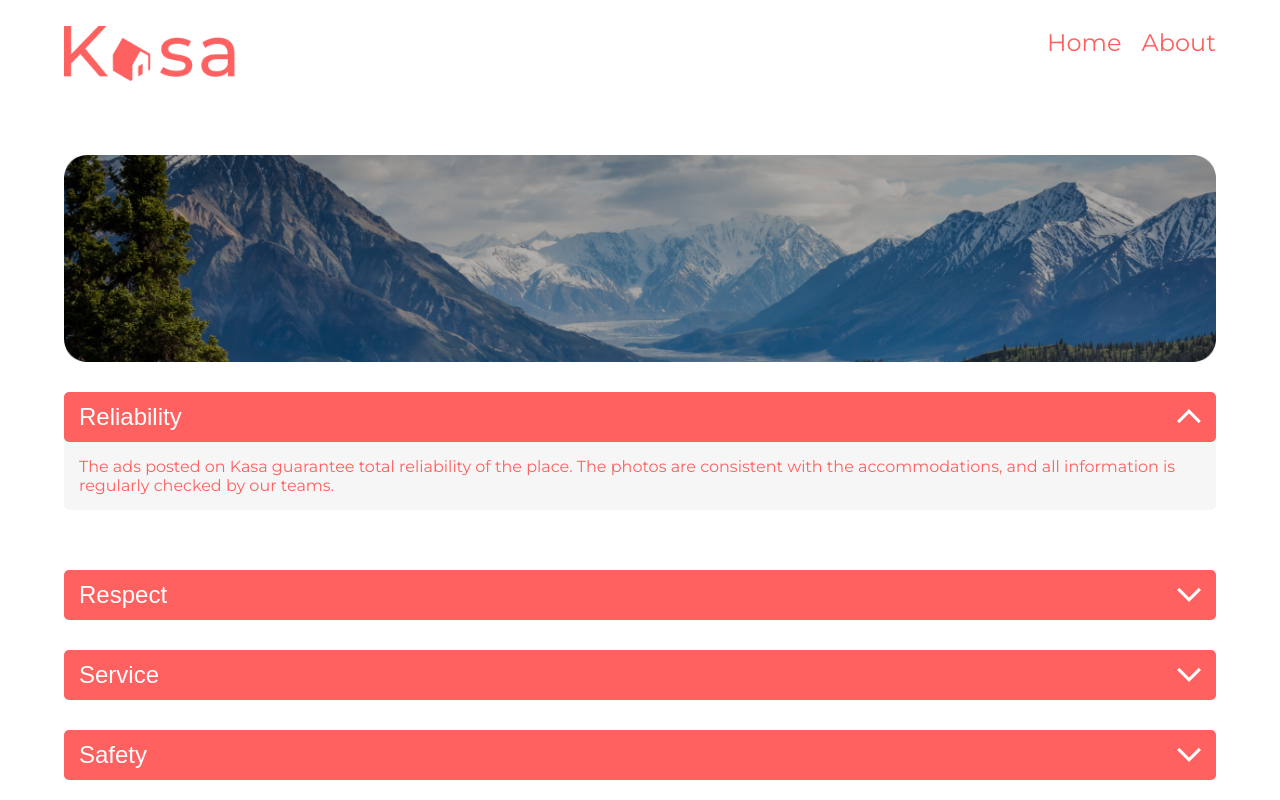
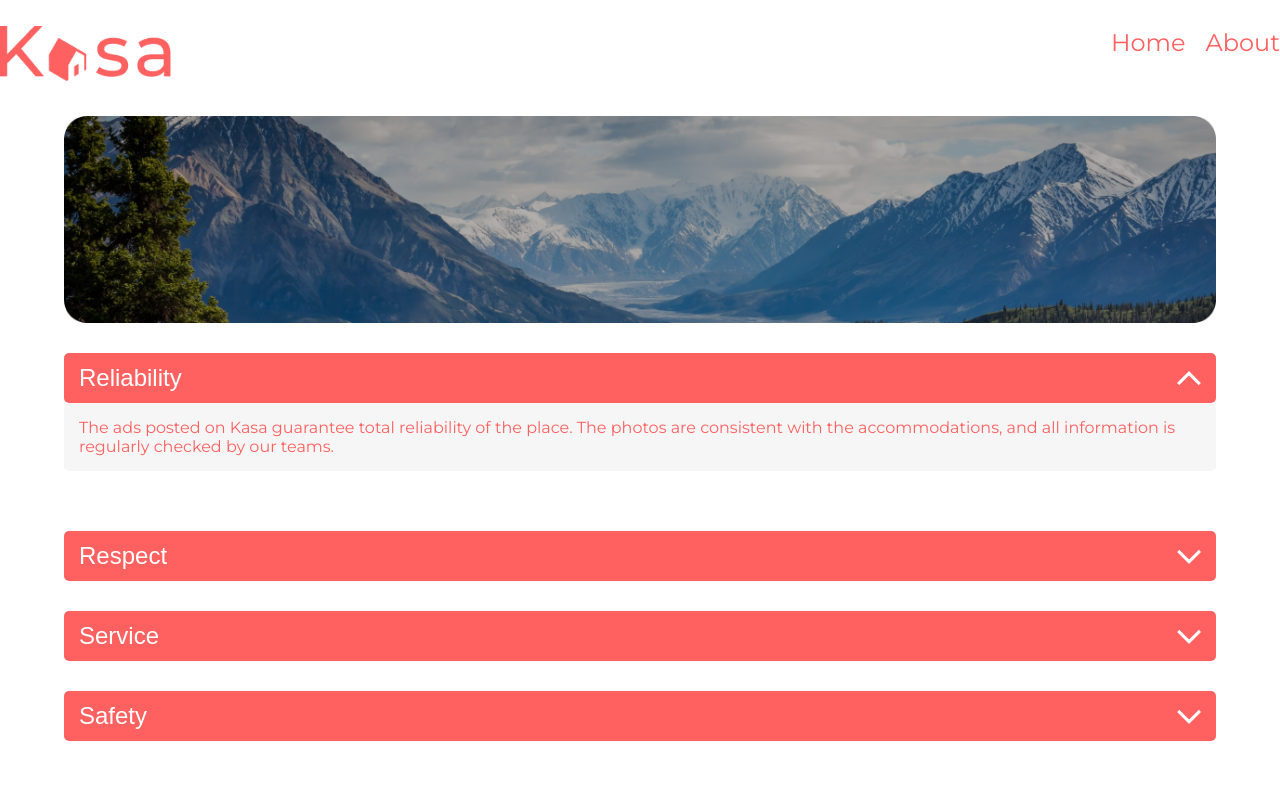
Before and after one commit to AmandaAbarte/amandaabarte_120522_p11, a React (Create React App) app: page /about in a window 1280 px wide. Shown: the top 800 px of the page. Built offline with nearby package versions, Linux system fonts and the light colour scheme.

Commit message:
adjusted margins

```diff
--- a/src/App.css
+++ b/src/App.css
@@ -8,13 +8,23 @@ body {
   justify-content: center;
 }
 
+#root {
+  width: 100%;
+}
+
+.app {
+  display: flex;
+  flex-direction: column;
+  align-items: center;
+}
+
 header {
-  margin: 5%;
   max-width: 1440px;
   margin-top: 2%;
   display: flex;
   flex-direction: column;
   justify-content: center;
+  width: 100%;
 }
 
 header nav {
@@ -211,6 +221,7 @@ footer img {
 
 .about {
   margin: 5%;
+  margin-top: 2%;
   font-family: "Montserrat";
   font-style: normal;
   max-width: 1440px;
@@ -264,6 +275,7 @@ footer img {
   font-family: "Montserrat";
   font-style: normal;
   margin: 5%;
+  margin-top: 2%;
   color: #ff6060;
   max-width: 1440px;
 }
--- a/src/App.scss
+++ b/src/App.scss
@@ -4,6 +4,14 @@
 body {
   display: flex;
   justify-content: center;
+}
+#root {
+  width: 100%
+}
+.app {
+  display: flex;
+  flex-direction: column;
+  align-items: center;
 }
 @import url("https://fonts.googleapis.com/css2?family=Montserrat&display=swap");
 
--- a/src/styling/_About.scss
+++ b/src/styling/_About.scss
@@ -1,5 +1,6 @@
 .about {
   @include main-margins();
+  margin-top: 2%;
   @include primary-font();
   @include max-width();
   margin-bottom: 300px;
--- a/src/styling/_Header.scss
+++ b/src/styling/_Header.scss
@@ -1,10 +1,10 @@
 header {
-    @include main-margins();
     @include max-width();
     margin-top: 2%;
     display: flex;
     flex-direction: column;
     justify-content: center;
+    width: 100%;
     nav {
       display: flex;
       flex-wrap: wrap;
--- a/src/styling/_Listing.scss
+++ b/src/styling/_Listing.scss
@@ -2,6 +2,7 @@
 
   @include primary-font();
   @include main-margins();
+  margin-top: 2%;
   color: $primary-colour;
   @include max-width();
   .listing {
```
Also changed, not shown: 1 other file (tests, documents, lock files or other folders).
